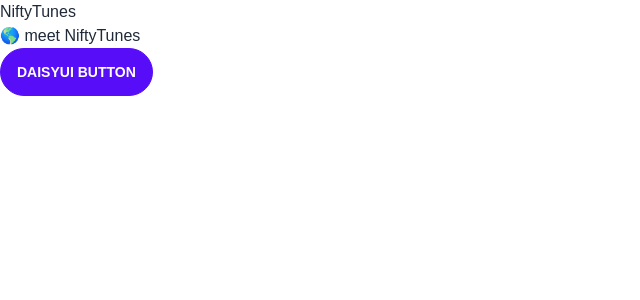
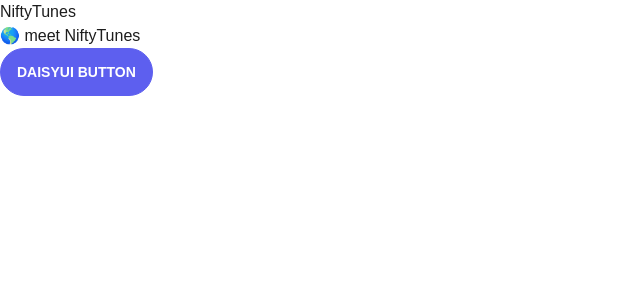
Before and after one commit to marboro92/nifty-things, a Next.js app: page / in a window 1280 px wide. Shown: the top 300 px of the page, without its empty margins (0-640 px from the left). Built offline with nearby package versions, Linux system fonts and the light colour scheme.

Commit message:
set up base theme

```diff
--- /dev/null
+++ b/pages/_document.js
@@ -0,0 +1,22 @@
+import Document, { Html, Head, Main, NextScript } from 'next/document'
+
+class MyDocument extends Document {
+  static async getInitialProps(ctx) {
+    const initialProps = await Document.getInitialProps(ctx)
+    return { ...initialProps }
+  }
+
+  render() {
+    return (
+      <Html data-theme="light">
+        <Head />
+        <body>
+          <Main />
+          <NextScript />
+        </body>
+      </Html>
+    )
+  }
+}
+
+export default MyDocument
--- a/tailwind.config.js
+++ b/tailwind.config.js
@@ -9,6 +9,54 @@ module.exports = {
       sans: ['Source Sans Pro', 'sans-serif'],
       head: ['Source Sans Pro', 'sans-serif'],
     },
+    spacing: {
+      half: '5px',
+      1: '10px',
+      2: '20px',
+      3: '30px',
+      4: '40px',
+      5: '50px',
+      6: '60px',
+    },
+  },
+  daisyui: {
+    themes: [
+      {
+        light: {
+          /* your theme name */ primary: '#5D5FEF' /* Primary color */,
+          'primary-focus': '#2A2CBC' /* Primary color - focused */,
+          'primary-content':
+            '#ffffff' /* Foreground content color to use on primary color */,
+
+          secondary: '#51596D' /* Secondary color */,
+          'secondary-focus': '#1E263A' /* Secondary color - focused */,
+          'secondary-content':
+            '#ffffff' /* Foreground content color to use on secondary color */,
+
+          accent: '#EF625D' /* Accent color */,
+          'accent-focus': '#d1443f' /* Accent color - focused */,
+          'accent-content':
+            '#ffffff' /* Foreground content color to use on accent color */,
+
+          neutral: '#51596D' /* Neutral color */,
+          'neutral-focus': '#1E263A' /* Neutral color - focused */,
+          'neutral-content':
+            '#ffffff' /* Foreground content color to use on neutral color */,
+
+          'base-100':
+            '#ffffff' /* Base color of page, used for blank backgrounds */,
+          'base-200': '#f9fafb' /* Base color, a little darker */,
+          'base-300': '#d1d5db' /* Base color, even more darker */,
+          'base-content':
+            '#1C1C1C' /* Foreground content color to use on base color */,
+
+          info: '#2094f3' /* Info */,
+          success: '#60EF5D' /* Success */,
+          warning: '#ff9900' /* Warning */,
+          error: '#EF625D' /* Error */,
+        },
+      },
+    ],
   },
   plugins: [require('daisyui'), require('@tailwindcss/typography')],
 }
```
